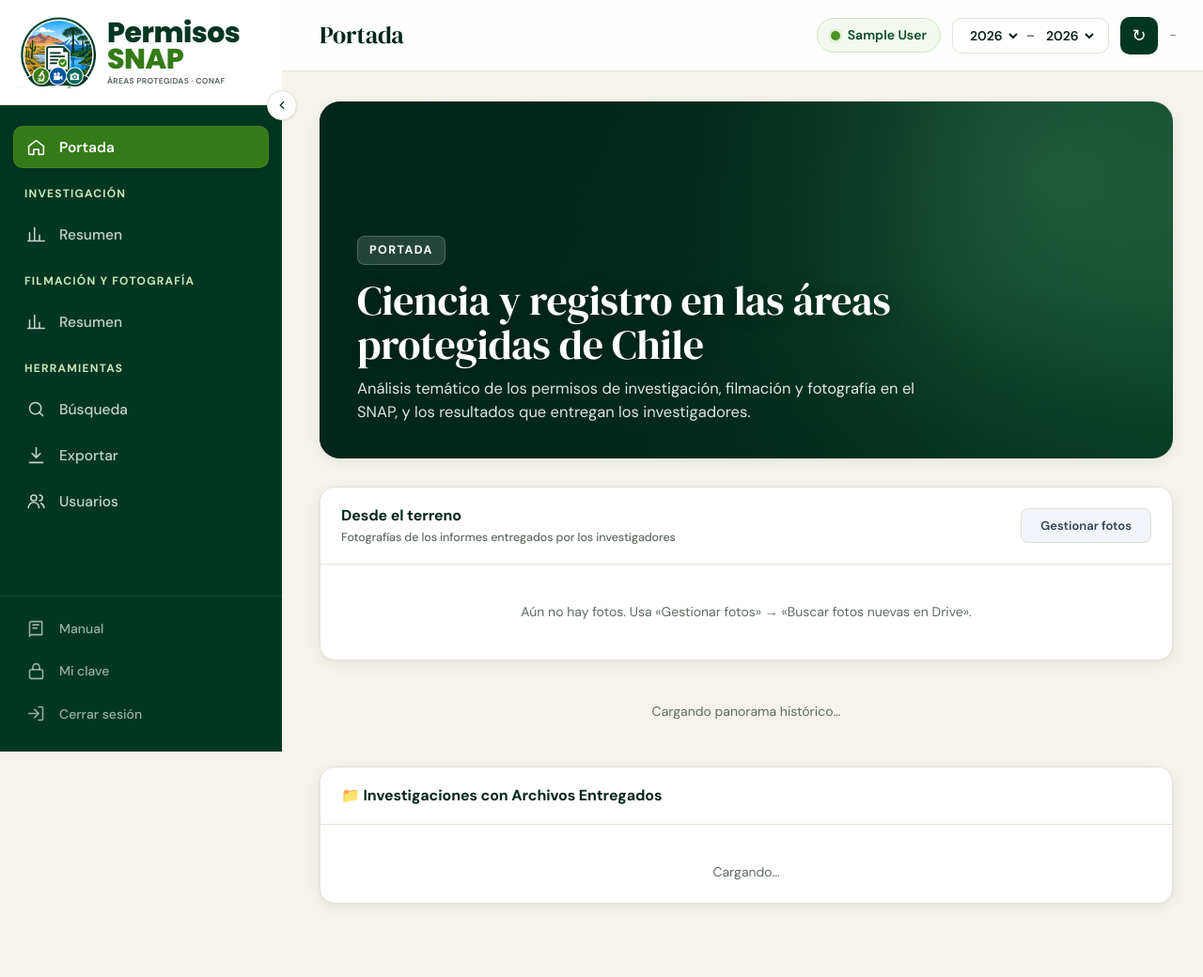
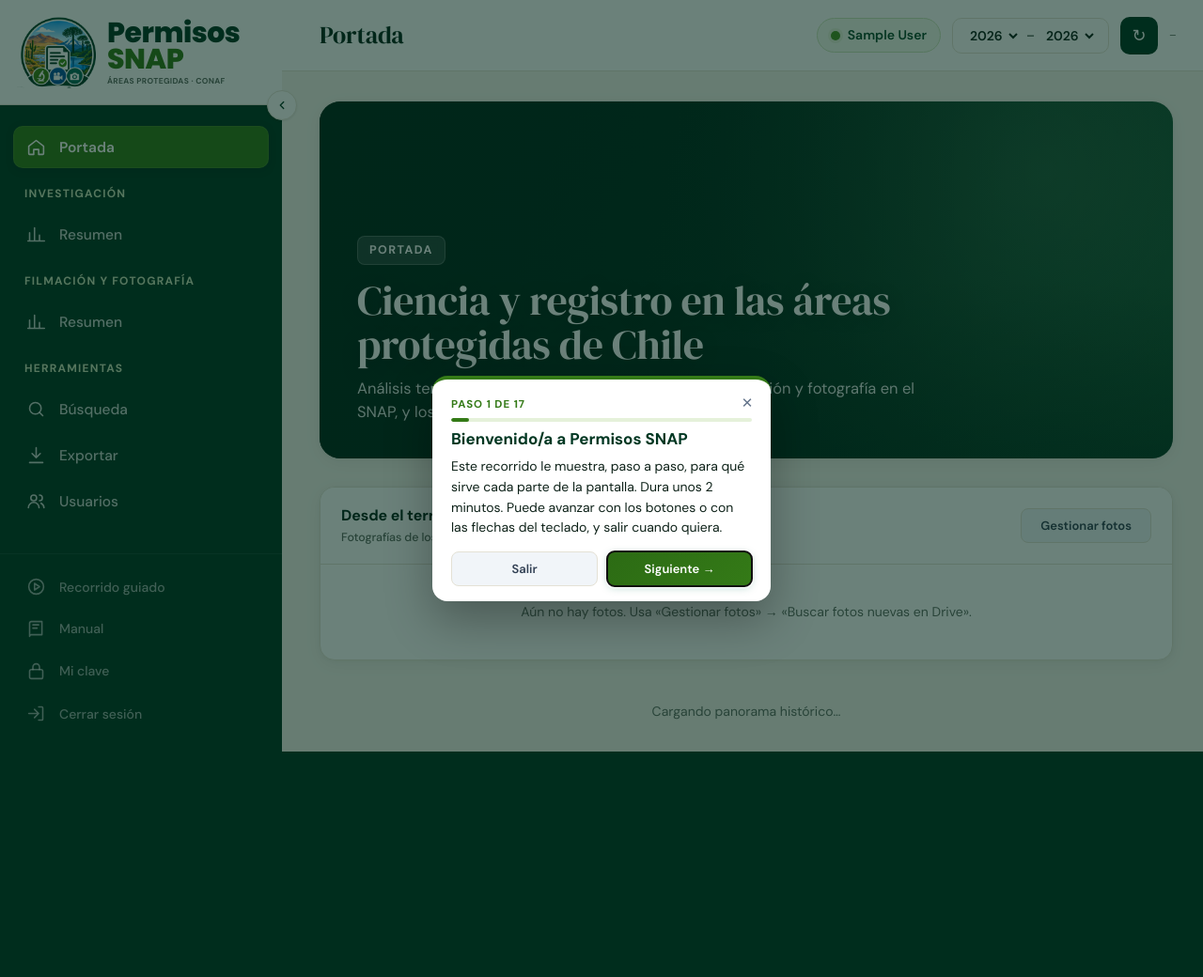
Before and after one commit to gasp-monitoreo/permisos_snap, a Django app: page /?recorrido=1 in a window 1280 px wide. Shown: the whole page at 94% size. After the commit the page ends 800 px from the top, so only its background shows below. Run offline with Django 5.2, Linux system fonts and the light colour scheme; the visitor is signed in with stand-in values (Sample User, id 1); data comes from the database, SQL or seed files in the repository; parts of the project's set-up code (start-up, migrations or seed data) failed here and were passed over.

Commit message:
feat: recorrido guiado con ventanas flotantes y manual en PDF
- Recorrido interactivo que señala cada parte de la pantalla, adaptado al perfil
  (secciones, región fija, superusuario) y al celular. Se inicia desde el aviso
  de bienvenida, el menú «Recorrido guiado» o /?recorrido=1.
- El aviso de bienvenida ofrece: recorrido guiado, leer el manual o descargar PDF.
- Manual en PDF (/manual/pdf, requiere sesión), generado con scripts/manual_pdf.py.
- CI: paso de despliegue automático a GCP (se activa al configurar los secretos).

Co-Authored-By: Claude Opus 5.5 <noreply@anthropic.com>

```diff
--- a/config/urls.py
+++ b/config/urls.py
@@ -9,6 +9,7 @@ urlpatterns = [
                                                 redirect_authenticated_user=True), name='login'),
     path('salud', views.salud, name='salud'),
     path('manual/', views.manual, name='manual'),
+    path('manual/pdf', views.manual_pdf, name='manual-pdf'),
     path('logout/', auth_views.LogoutView.as_view(), name='logout'),
     path('cambiar-clave/', views.cambiar_clave, name='cambiar-clave'),
     path('', views.index, name='index'),
--- a/static/css/style.css
+++ b/static/css/style.css
@@ -1689,3 +1689,33 @@ a.sb-logout { text-decoration: none; }
   color: var(--text-muted, #64748B); cursor: pointer; user-select: none;
 }
 .tuto-check input { width: 16px; height: 16px; accent-color: var(--em-600); cursor: pointer; }
+
+/* ── Recorrido guiado (ventanas flotantes) ── */
+.rec-capa { position: fixed; inset: 0; z-index: 3100; }
+.rec-hueco {
+  position: fixed; border-radius: 12px; pointer-events: none;
+  box-shadow: 0 0 0 3px var(--em-400), 0 0 0 9999px rgba(1, 38, 26, .58);
+  transition: left .3s ease, top .3s ease, width .3s ease, height .3s ease;
+}
+.rec-capa.sin-objetivo .rec-hueco { box-shadow: 0 0 0 9999px rgba(1, 38, 26, .58); }
+.rec-caja {
+  position: fixed; width: min(360px, calc(100vw - 32px)); background: var(--surface); border-radius: 16px;
+  padding: 18px 20px 16px; box-shadow: 0 20px 50px rgba(0,0,0,.3); border-top: 4px solid var(--em-600);
+  transition: left .3s ease, top .3s ease; animation: modalIn .2s cubic-bezier(.34,1.56,.64,1);
+}
+.rec-caja.rec-abajo { left: 12px !important; right: 12px; bottom: 12px; top: auto !important; width: auto; }
+.rec-caja h4 { margin: 6px 0 6px; font-size: 17px; color: var(--em-900); padding-right: 24px; }
+.rec-caja p { margin: 0 0 14px; font-size: 14px; line-height: 1.55; color: var(--text, #334155); }
+.rec-paso { font-size: 11.5px; font-weight: 700; letter-spacing: .08em; text-transform: uppercase; color: var(--em-600); }
+.rec-barra { height: 4px; background: var(--em-100); border-radius: 99px; margin-top: 6px; overflow: hidden; }
+.rec-barra i { display: block; height: 100%; background: var(--em-600); border-radius: 99px; transition: width .3s; }
+.rec-botones { display: flex; justify-content: space-between; gap: 10px; }
+.rec-botones button { flex: 1; justify-content: center; }
+.rec-x {
+  position: absolute; top: 10px; right: 10px; width: 30px; height: 30px; border: 0; border-radius: 8px;
+  background: transparent; color: #64748B; font-size: 15px; cursor: pointer;
+}
+.rec-x:hover { background: var(--em-50); color: var(--em-900); }
+.tuto-botones.tres { display: grid; grid-template-columns: 1fr; gap: 8px; }
+.tuto-botones.tres > * { display: flex; align-items: center; gap: 8px; justify-content: center; }
+.tuto-ahora-no { margin-top: 10px; background: none; border: 0; color: #64748B; font: inherit; font-size: 13.5px; text-decoration: underline; cursor: pointer; }
--- /dev/null
+++ b/static/js/recorrido.js
@@ -0,0 +1,194 @@
+/* ═══════════════════════════════════════════════
+   Recorrido guiado: ventanas flotantes que señalan cada parte de la pantalla.
+   Los pasos se adaptan al perfil (secciones visibles, región fija, superusuario).
+   Se inicia desde el aviso de bienvenida, el menú «Recorrido guiado» o /?recorrido=1.
+   ═══════════════════════════════════════════════ */
+'use strict';
+window.Recorrido = (() => {
+  const P = window.PERFIL || {};
+  const secs = P.secciones || [];
+  const root = document.documentElement;
+  const movil = () => window.matchMedia('(max-width: 900px)').matches;
+  const tab = (t, tipo) => document.querySelector(`.tab-btn[data-tab="${t}"]${tipo ? `[data-tipo="${tipo}"]` : ''}`);
+  const ir = (t, tipo) => () => { const b = tab(t, tipo); if (b && !b.classList.contains('active')) b.click(); };
+  const tipoResumen = secs.includes('resumen_inv') ? 'inv' : 'film';
+  const nombreResumen = tipoResumen === 'inv' ? 'Investigación' : 'Filmación y Fotografía';
+
+  function pasos() {
+    const L = [
+      { titulo: 'Bienvenido/a a Permisos SNAP',
+        texto: 'Este recorrido le muestra, paso a paso, para qué sirve cada parte de la pantalla. Dura unos 2 minutos. Puede avanzar con los botones o con las flechas del teclado, y salir cuando quiera.' },
+      { sel: '.sb-nav', menu: true, titulo: 'El menú',
+        texto: 'Desde aquí cambia de sección. Solo aparecen las secciones que su perfil tiene habilitadas.' },
+    ];
+    if (!movil()) L.push({ sel: '#sb-toggle', titulo: 'Achicar el menú',
+      texto: 'Este botón contrae el menú para dejar más espacio a los gráficos. Vuelva a pulsarlo para expandirlo.' });
+    else L.push({ sel: '#topbar-menu', titulo: 'Abrir el menú en el celular',
+      texto: 'En el celular el menú se esconde. Pulse este botón para abrirlo y elegir una sección.' });
+    if (secs.includes('portada')) L.push(
+      { sel: '#tab-portada .hero', antes: ir('portada'), titulo: 'La Portada',
+        texto: 'Es lo primero que ve al entrar: un resumen nacional de los permisos con fotografías tomadas por los propios investigadores.' },
+      { sel: '#panorama', antes: ir('portada'), titulo: 'Cifras y gráficos',
+        texto: 'Muestra cuántos permisos hay por año, por región y por tema. Pase el mouse (o toque) sobre una barra para ver el detalle.' });
+    L.push(
+      { sel: '.header-rango', titulo: 'Años a revisar',
+        texto: 'Elija desde qué año y hasta qué año quiere ver la información. Todos los gráficos y tablas se actualizan solos.' },
+      { sel: '#btn-refresh', titulo: 'Actualizar',
+        texto: 'Trae los datos más recientes desde CeroFilas. Normalmente no lo necesita: la plataforma se mantiene al día sola.' });
+    if (secs.includes('resumen_inv') || secs.includes('resumen_film')) L.push(
+      { sel: '#tab-dashboard .kpi-grid', antes: ir('dashboard', tipoResumen), titulo: `Resumen de ${nombreResumen}`,
+        texto: 'Las tarjetas muestran el total de solicitudes, cuántas están en trámite, aprobadas, rechazadas y con plazo vencido.' },
+      { sel: '#filtro-regiones', antes: ir('dashboard', tipoResumen), titulo: 'Filtrar por región',
+        texto: P.solo_su_region && P.region
+          ? `Su perfil muestra solo la región de ${P.region}. Por eso este filtro aparece fijo.`
+          : 'Pulse una región para ver solo sus permisos. Al elegir una región aparece además la presión sobre cada área protegida y un mapa con las coordenadas.' },
+      { sel: '#resumen-visual', antes: ir('dashboard', tipoResumen), titulo: 'Gráficos del Resumen',
+        texto: 'Estado de las solicitudes, ingresos por mes, tiempos de resolución y trámites pendientes por oficina. Si pulsa un área protegida en «Presión», se abre su mapa.' },
+      { sel: '#tabla-vencimientos', antes: ir('dashboard', tipoResumen), titulo: 'Plazos por vencer',
+        texto: 'Lista los permisos cuyo plazo vence pronto o ya venció. Pulse una fila para abrir el detalle completo del trámite.' });
+    if (secs.includes('busqueda')) L.push(
+      { sel: '#search-input', antes: ir('busqueda'), titulo: 'Buscar un trámite',
+        texto: 'Escriba el número del trámite, el nombre o correo del solicitante, o el nombre de un área protegida, y pulse «Buscar».' });
+    if (secs.includes('exportar')) L.push(
+      { sel: '#btn-descargar-excel', antes: ir('exportar'), titulo: 'Exportar a Excel',
+        texto: 'Descarga los trámites en una planilla Excel, con los filtros de estado, tipo y fechas que elija arriba.' });
+    if (P.superusuario && tab('usuarios')) L.push(
+      { sel: '#usr-btn-nuevo', antes: ir('usuarios'), titulo: 'Administrar usuarios',
+        texto: 'Solo usted ve esta sección: crea cuentas, define secciones y permisos de cada persona y restablece claves olvidadas.' },
+      { sel: '#usr-btn-planilla', antes: ir('usuarios'), titulo: 'Planilla de claves',
+        texto: 'Descarga un Excel protegido con su propia clave, con las claves temporales de quienes aún no definen la suya.' });
+    L.push(
+      { sel: '.sb-footer', menu: true, titulo: 'Ayuda y cuenta',
+        texto: 'Aquí está el manual (también en PDF), este recorrido para repetirlo cuando quiera, el cambio de su clave y el botón para cerrar sesión.' },
+      { titulo: '¡Listo!',
+        texto: 'Ya conoce la plataforma. Si tiene dudas, abra el «Manual» desde el menú: explica cada función con imágenes.', fin: true });
+    return L;
+  }
+
+  let L = [], i = 0, capa, hueco, caja, inicioTab;
+
+  function construir() {
+    capa = Object.assign(document.createElement('div'), { className: 'rec-capa' });
+    hueco = Object.assign(document.createElement('div'), { className: 'rec-hueco' });
+    caja = Object.assign(document.createElement('div'), { className: 'rec-caja' });
+    caja.setAttribute('role', 'dialog');
+    caja.setAttribute('aria-live', 'polite');
+    capa.append(hueco, caja);
+    document.body.appendChild(capa);
+    caja.addEventListener('click', e => {
+      const a = e.target.closest('[data-rec]')?.dataset.rec;
+      if (a === 'sig') mover(1);
+      else if (a === 'ant') mover(-1);
+      else if (a === 'salir') terminar();
+    });
+    document.addEventListener('keydown', teclas);
+    window.addEventListener('resize', ubicar);
+    window.addEventListener('scroll', ubicar, true);
+  }
+
+  function teclas(e) {
+    if (e.key === 'Escape') terminar();
+    else if (e.key === 'ArrowRight') mover(1);
+    else if (e.key === 'ArrowLeft') mover(-1);
+  }
+
+  const visible = el => el && el.getClientRects().length && getComputedStyle(el).visibility !== 'hidden';
+  const objetivo = () => (L[i].sel ? document.querySelector(L[i].sel) : null);
+
+  function mover(d) {
+    let j = i + d;
+    // salta pasos cuyo elemento no existe o no se ve en este perfil/pantalla
+    while (j >= 0 && j < L.length) {
+      i = j;
+      preparar();
+      if (!L[i].sel || visible(objetivo())) break;
+      j += d;
+    }
+    if (j < 0 || j >= L.length) { if (j >= L.length) terminar(); return; }
+    mostrar();
+  }
+
+  function preparar() {
+    const s = L[i];
+    if (s.antes) s.antes();
+    if (movil()) root.classList.toggle('sb-open', !!s.menu);
+  }
+
+  function mostrar() {
+    const s = L[i], el = objetivo();
+    const n = L.length;
+    caja.innerHTML = `
+      <button class="rec-x" data-rec="salir" aria-label="Salir del recorrido">✕</button>
+      <div class="rec-paso">Paso ${i + 1} de ${n}</div>
+      <div class="rec-barra"><i style="width:${((i + 1) / n) * 100}%"></i></div>
+      <h4>${s.titulo}</h4>
+      <p>${s.texto}</p>
+      <div class="rec-botones">
+        ${i > 0 ? '<button class="btn-secondary" data-rec="ant">← Anterior</button>' : '<button class="btn-secondary" data-rec="salir">Salir</button>'}
+        <button class="btn-primary" data-rec="sig">${s.fin ? 'Terminar' : 'Siguiente →'}</button>
+      </div>`;
+    capa.classList.toggle('sin-objetivo', !el);
+    if (el) el.scrollIntoView({ block: 'center', behavior: 'smooth' });
+    setTimeout(ubicar, el ? 380 : 0);
+    ubicar();
+    caja.querySelector('[data-rec=sig]').focus({ preventScroll: true });
+  }
+
+  function ubicar() {
+    if (!capa) return;
+    const el = objetivo(), M = 10, vw = innerWidth, vh = innerHeight;
+    if (!el) {
+      hueco.style.cssText = `left:${vw / 2}px;top:${vh / 2}px;width:0;height:0`;
+      caja.style.cssText = `left:${Math.max(16, (vw - caja.offsetWidth) / 2)}px;top:${Math.max(16, (vh - caja.offsetHeight) / 2)}px`;
+      return;
+    }
+    const r = el.getBoundingClientRect();
+    const top = Math.max(r.top - 6, 4), left = Math.max(r.left - 6, 4);
+    const w = Math.min(r.width + 12, vw - left - 4), h = Math.min(r.height + 12, vh - top - 4);
+    hueco.style.cssText = `left:${left}px;top:${top}px;width:${w}px;height:${h}px`;
+    if (vw < 700) { caja.style.cssText = ''; caja.classList.add('rec-abajo'); return; }   // hoja inferior en celular
+    caja.classList.remove('rec-abajo');
+    const cw = caja.offsetWidth, ch = caja.offsetHeight;
+    let x, y;
+    if (top + h + M + ch < vh) { y = top + h + M; x = left; }                 // debajo
+    else if (top - M - ch > 0) { y = top - M - ch; x = left; }                // encima
+    else if (left + w + M + cw < vw) { x = left + w + M; y = top; }           // derecha
+    else { x = left - M - cw; y = top; }                                       // izquierda
+    x = Math.min(Math.max(x, 16), vw - cw - 16);
+    y = Math.min(Math.max(y, 16), vh - ch - 16);
+    caja.style.cssText = `left:${x}px;top:${y}px`;
+  }
+
+  function terminar() {
+    if (!capa) return;
+    document.removeEventListener('keydown', teclas);
+    window.removeEventListener('resize', ubicar);
+    window.removeEventListener('scroll', ubicar, true);
+    capa.remove(); capa = null;
+    root.classList.remove('sb-open');
+    if (inicioTab && !inicioTab.classList.contains('active')) inicioTab.click();   // vuelve a donde estaba
+  }
+
+  async function iniciar() {
+    if (capa) return;
+    // espera a que termine la carga inicial de datos (máx. 60 s)
+    for (let k = 0; k < 120 && visible(document.getElementById('loading-overlay')); k++) {
+      await new Promise(r => setTimeout(r, 500));
+    }
+    inicioTab = document.querySelector('.sb-nav .tab-btn.active');
+    L = pasos(); i = -1;
+    construir();
+    mover(1);
+  }
+
+  document.addEventListener('DOMContentLoaded', () => {
+    document.getElementById('btn-recorrido')?.addEventListener('click', iniciar);
+    const url = new URL(location.href);
+    if (url.searchParams.has('recorrido')) {
+      url.searchParams.delete('recorrido');
+      history.replaceState(null, '', url.pathname + url.search + url.hash);
+      setTimeout(iniciar, 300);
+    }
+  });
+  return { iniciar, terminar };
+})();
--- a/static/js/tutorial.js
+++ b/static/js/tutorial.js
@@ -14,7 +14,9 @@
     aviso.remove();
   };
   aviso.addEventListener('click', e => {
-    if (e.target.closest('[data-tuto]') || e.target === aviso) cerrar();
+    const accion = e.target.closest('[data-tuto]')?.dataset.tuto;
+    if (accion || e.target === aviso) cerrar();
+    if (accion === 'recorrido') window.Recorrido?.iniciar();
   });
   document.addEventListener('keydown', function esc(e) {
     if (e.key === 'Escape' && document.body.contains(aviso)) { cerrar(); document.removeEventListener('keydown', esc); }
--- a/templates/index.html
+++ b/templates/index.html
@@ -77,6 +77,10 @@
 
   <form method="post" action="/logout/" class="sb-footer">
     {% csrf_token %}
+    <button type="button" class="sb-logout" id="btn-recorrido" title="Recorrido guiado por la plataforma">
+      <svg viewBox="0 0 24 24"><circle cx="12" cy="12" r="9"/><path d="m10 8 6 4-6 4z"/></svg>
+      <span>Recorrido guiado</span>
+    </button>
     <a href="/manual/" target="_blank" rel="noopener" class="sb-logout" title="Manual de uso">
       <svg viewBox="0 0 24 24"><path d="M4 5a2 2 0 0 1 2-2h13v16H6a2 2 0 0 0-2 2zM4 21V5M8 7h7M8 11h5"/></svg>
       <span>Manual</span>
@@ -567,11 +571,13 @@
   <div class="tuto-caja">
     <img src="/static/img/emblema.png" alt="" class="tuto-emblema">
     <h3 id="tuto-titulo">¿Quiere revisar el tutorial?</h3>
-    <p>El manual explica paso a paso cómo usar la plataforma y qué puede hacer con su perfil.</p>
-    <div class="tuto-botones">
-      <a href="/manual/" target="_blank" rel="noopener" class="btn-primary" data-tuto="ver">Ver tutorial</a>
-      <button type="button" class="btn-secondary" data-tuto="cerrar">Ahora no</button>
+    <p>Elija cómo prefiere conocer la plataforma: un recorrido guiado aquí mismo, o el manual completo con imágenes.</p>
+    <div class="tuto-botones tres">
+      <button type="button" class="btn-primary" data-tuto="recorrido">▶ Recorrido guiado (2 min)</button>
+      <a href="/manual/" target="_blank" rel="noopener" class="btn-secondary" data-tuto="ver">📖 Leer el manual</a>
+      <a href="/manual/pdf" class="btn-secondary" data-tuto="pdf">⬇ Descargar manual en PDF</a>
     </div>
+    <button type="button" class="tuto-ahora-no" data-tuto="cerrar">Ahora no</button>
     <label class="tuto-check"><input type="checkbox" id="tuto-no-mostrar"> No quiero ver más este mensaje</label>
   </div>
 </div>
@@ -585,5 +591,6 @@
 <script src="/static/js/layout.js"></script>
 <script src="/static/js/perfil.js"></script>
 {% if perfil.superusuario %}<script src="/static/js/usuarios.js"></script>{% endif %}
+<script src="/static/js/recorrido.js"></script>
 </body>
 </html>
--- a/tramites/views.py
+++ b/tramites/views.py
@@ -33,6 +33,18 @@ def index(request):
 @login_required
 def manual(request):
     return render(request, 'manual.html')
+
+
+MANUAL_PDF = os.path.join(settings.BASE_DIR, 'docs', 'manual_permisos_snap.pdf')
+
+
+@login_required
+def manual_pdf(request):
+    """PDF del manual (se regenera con scripts/manual_pdf.py cuando cambia el manual)."""
+    if not os.path.isfile(MANUAL_PDF):
+        raise Http404('manual')
+    return FileResponse(open(MANUAL_PDF, 'rb'), as_attachment=True,
+                        filename='Manual Permisos SNAP.pdf', content_type='application/pdf')
 
 
 @login_required
```
Also changed, not shown: scripts/manual_pdf.py (added, +37 -0 lines), templates/manual.html (+31 -1 lines), tramites/tests/test_seguridad.py (+8 -0 lines), .github/workflows/ci.yml, 1 other file.
